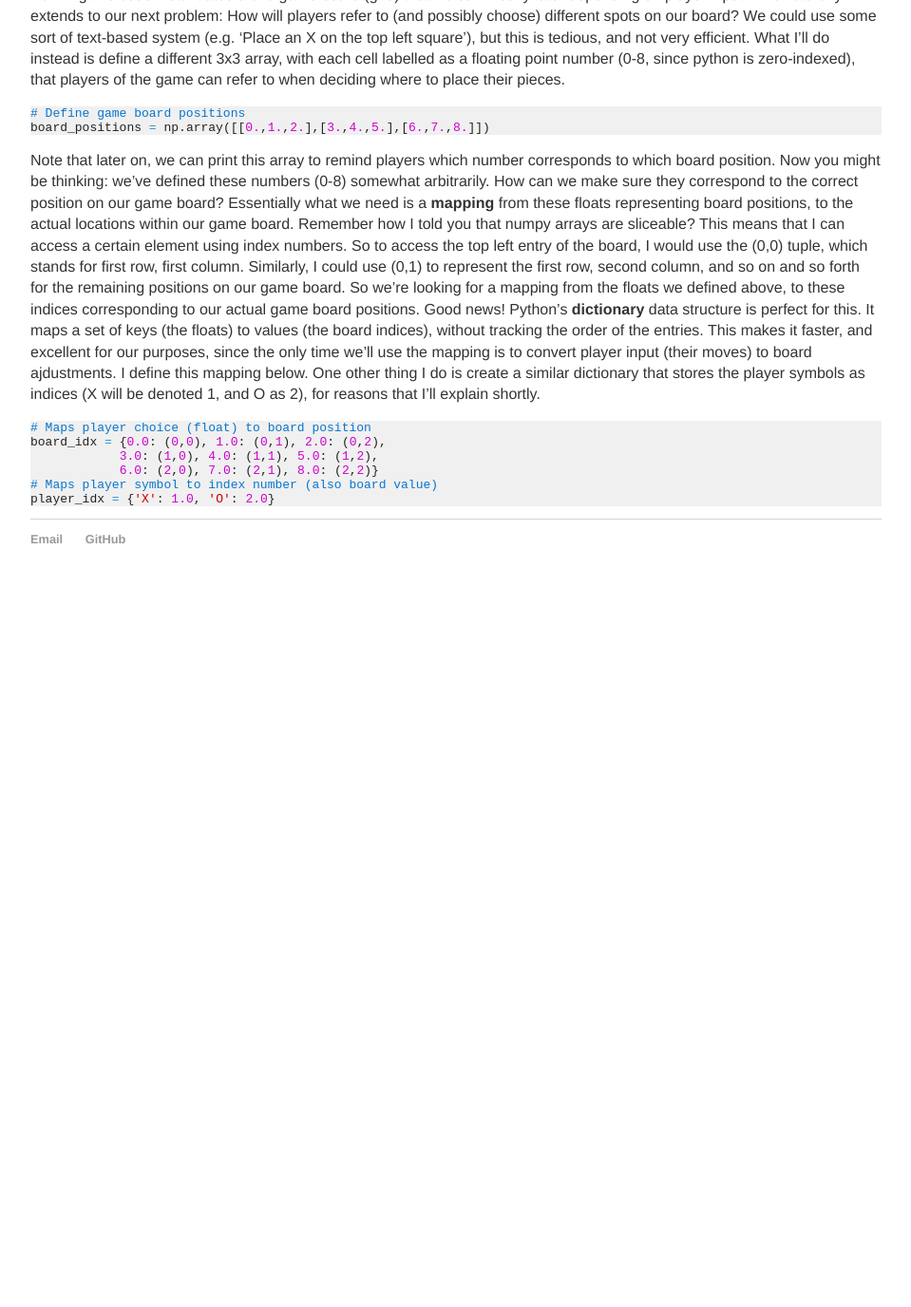
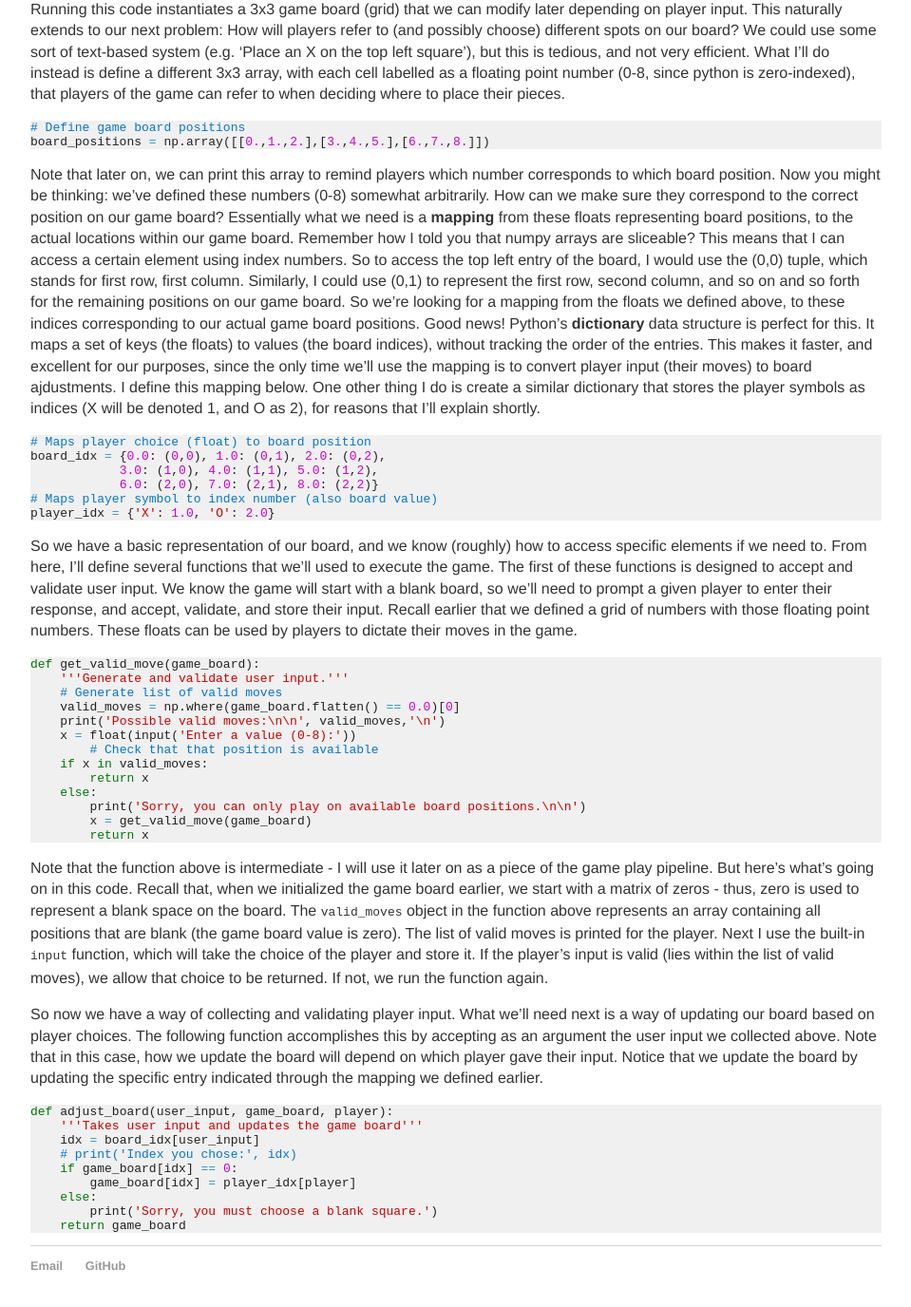
Before and after one commit to 12mre1/12mre1.github.io, a Jekyll site: the page built from _posts/2021-04-22-Tic-Tac-Toe-in-100-Lines-of-Python.md, in a window 1280 px wide and 1400 px high, scrolled down 954 px. Shown: the top 1376 px of the window at 95% size, without its empty margins (160-1119 px from the left). Built offline with Jekyll 4.4.1, drawn with Linux system fonts in a browser that asks for light colours; before the commit the page ends 1589 px from its top, so only the background shows below that; some of the changed text lies outside the part shown.

Commit message:
update tictactoe post

````diff
--- a/_posts/2021-04-22-Tic-Tac-Toe-in-100-Lines-of-Python.md
+++ b/_posts/2021-04-22-Tic-Tac-Toe-in-100-Lines-of-Python.md
@@ -12,11 +12,11 @@ _Prerequisite Coding: Python (Numpy)_
 
 One of the most popular board games worldwide is __Tic Tac Toe__, also known to some as __Naughts and Crosses__. Today I'm going to walk through how you can set up a simple two player game using (roughly) 100 lines of Python (not accounting for spaces of course). I think you'll find that the trick to making games like this is not so much the rules of the game, but how you represent them using data structures. I believe this code can be easily implemented in another language, if you would like to try building it yourself (I prefer python, but I know others may have their go-to as well). Before we get started with the coding of the game, let's just refresh ourselves on the rules:
 
-    - 1. The game is traditionally played on a 3x3 board
-    - 2. One player is represented by Xs, and the other by Os (hence the game's title)
-    - 3. Players take turns placing either an X or an O on the board
-    - 4. The first player to achieve 3 of their own pieces in a row, column, or diagonal is the winner
-    - 5. It is possible to tie (in my code that follows, there will simply be no options for placing pieces)
+1. The game is traditionally played on a 3x3 board
+2. One player is represented by Xs, and the other by Os (hence the game's title)
+3. Players take turns placing either an X or an O on the board
+4. The first player to achieve 3 of their own pieces in a row, column, or diagonal is the winner
+5. It is possible to tie (in my code that follows, there will simply be no options for placing pieces)
 
 My goal in doing this was to make a simple working version of the game that covers these rules, and (this is important for any game) was not difficult to play. My game is contained in a single python file, designed to be run on a bash shell (but you could easily run it on another system that can execute python files). So where to begin?
 
@@ -43,3 +43,35 @@ board_idx = {0.0: (0,0), 1.0: (0,1), 2.0: (0,2),
 # Maps player symbol to index number (also board value)
 player_idx = {'X': 1.0, 'O': 2.0}
 ```
+So we have a basic representation of our board, and we know (roughly) how to access specific elements if we need to. From here, I'll define several functions that we'll used to execute the game. The first of these functions is designed to accept and validate user input. We know the game will start with a blank board, so we'll need to prompt a given player to enter their response, and accept, validate, and store their input. Recall earlier that we defined a grid of numbers with those floating point numbers. These floats can be used by players to dictate their moves in the game.
+
+```python
+def get_valid_move(game_board):
+    '''Generate and validate user input.'''
+    # Generate list of valid moves
+    valid_moves = np.where(game_board.flatten() == 0.0)[0]
+    print('Possible valid moves:\n\n', valid_moves,'\n')
+    x = float(input('Enter a value (0-8):'))
+        # Check that that position is available
+    if x in valid_moves:
+        return x
+    else:
+        print('Sorry, you can only play on available board positions.\n\n')
+        x = get_valid_move(game_board)
+        return x
+```
+Note that the function above is intermediate - I will use it later on as a piece of the game play pipeline. But here's what's going on in this code. Recall that, when we initialized the game board earlier, we start with a matrix of zeros - thus, zero is used to represent a blank space on the board. The `valid_moves` object in the function above represents an array containing all positions that are blank (the game board value is zero). The list of valid moves is printed for the player. Next I use the built-in `input` function, which will take the choice of the player and store it. If the player's input is valid (lies within the list of valid moves), we allow that choice to be returned. If not, we run the function again.
+
+So now we have a way of collecting and validating player input. What we'll need next is a way of updating our board based on player choices. The following function accomplishes this by accepting as an argument the user input we collected above. Note that in this case, how we update the board will depend on which player gave their input. Notice that we update the board by updating the specific entry indicated through the mapping we defined earlier.
+
+```python
+def adjust_board(user_input, game_board, player):
+    '''Takes user input and updates the game board'''
+    idx = board_idx[user_input]
+    # print('Index you chose:', idx)
+    if game_board[idx] == 0:
+        game_board[idx] = player_idx[player]
+    else:
+        print('Sorry, you must choose a blank square.')
+    return game_board
+```
````
